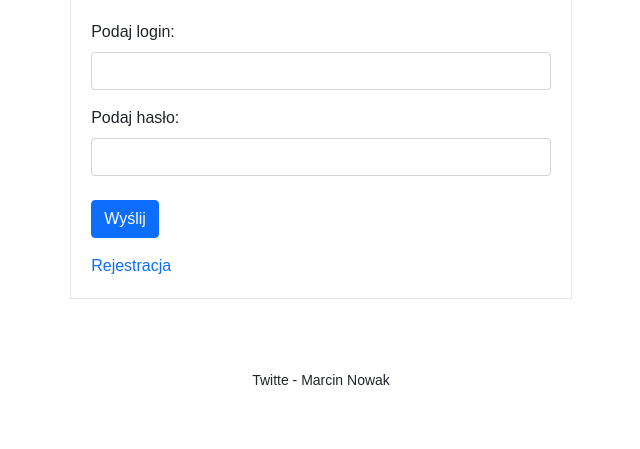
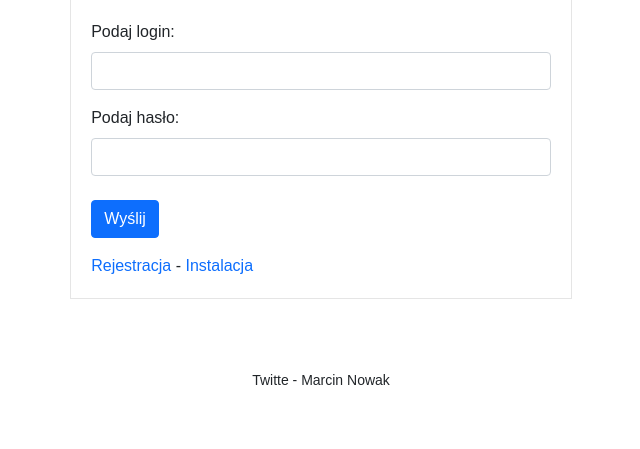
Before and after one commit to nowaxik/Twitte, a PHP site: page / in a window 1280 px wide. Shown: the part 129-578 px from the top of the page, without its empty margins (319-959 px from the left). Run offline with PHP 8.4, Linux system fonts and the light colour scheme.

Commit message:
Dopisanie linku instalacji

```diff
--- a/Twitte/index.php
+++ b/Twitte/index.php
@@ -1,8 +1,10 @@
+<!-- Strona głowna portalu Twitte -->
+
 <?php
 include 'header.php';
 ?>
 
-
+<!-- Formularz logowania do portalu -->
 <section class="container-sm">
     <div class="row">
         <div class="formAuto">
@@ -21,7 +23,8 @@ include 'header.php';
                         <button type="submit"name="send" class="btn btn-primary">Wyślij</button>
                     </div>
                 </form>
-                <a class="link" href="Registration/index.php">Rejestracja</a>
+                <a class="link" href="Registration/index.php">Rejestracja</a> -
+                <a class="link" href="Install/index.php">Instalacja</a>
             </div>
         </div>
     </div>
```
